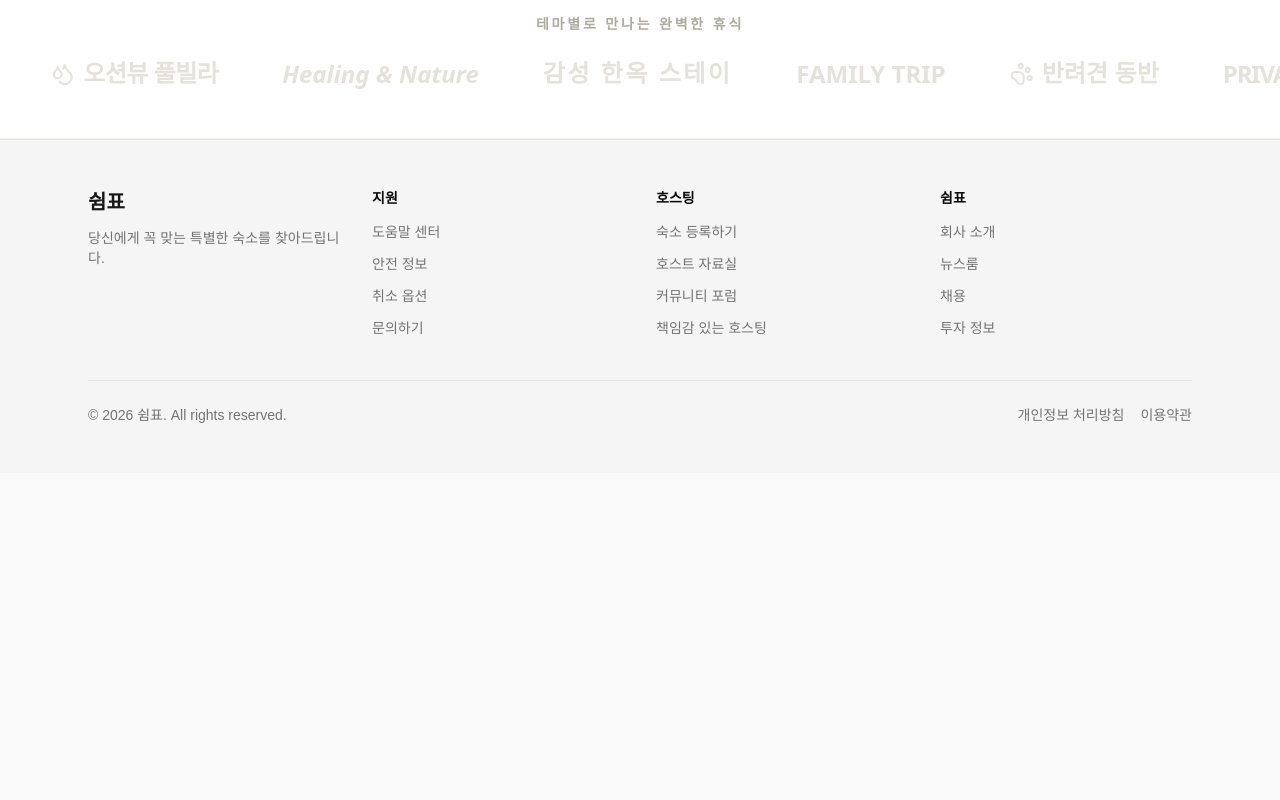
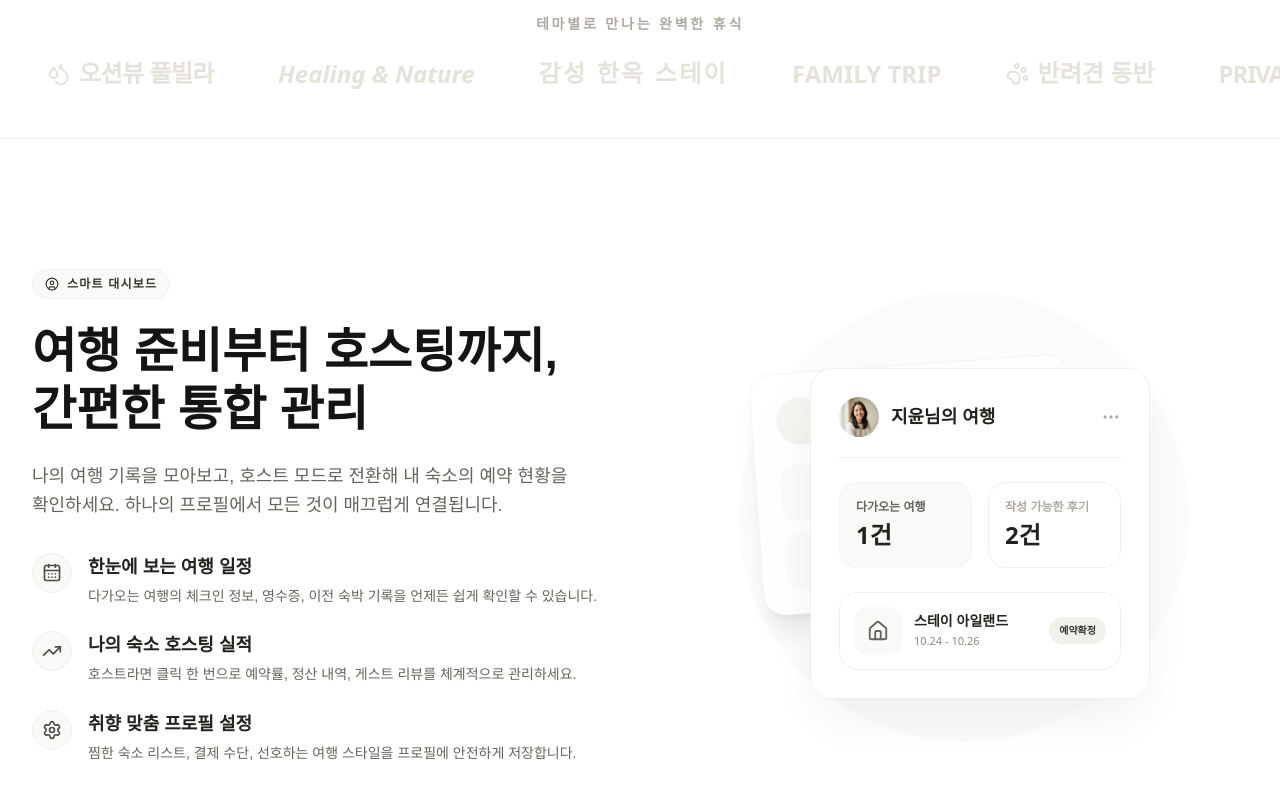
Before and after one commit to kod0751/Simpyo, a Next.js app: page / in a window 1280 px wide. Shown: the part 1060-1860 px from the top of the page. Before the commit the page ends 1533 px from the top, so only its background shows below. Built offline with nearby package versions, Linux system fonts and the light colour scheme; no server answers; a web font is replaced by a local one.

Commit message:
feat(main): MypagePreview 위젯 컴포넌트 추가 및 메인페이지에 추가

```diff
--- a/app/(main)/page.tsx
+++ b/app/(main)/page.tsx
@@ -1,5 +1,6 @@
 import { HeroSection } from "@/widgets/hero-section";
 import { Marquee } from "@/widgets/marquee";
+import { MyPagePreview } from "@/widgets/mypage-preview";
 
 export default async function Home() {
   return (
@@ -7,6 +8,7 @@ export default async function Home() {
       <main className="flex-1">
         <HeroSection />
         <Marquee />
+        <MyPagePreview />
       </main>
     </div>
   );
--- /dev/null
+++ b/widgets/mypage-preview/index.ts
@@ -0,0 +1 @@
+export { MyPagePreview } from "./ui/MyPagePreview";
--- /dev/null
+++ b/widgets/mypage-preview/ui/MyPagePreview.tsx
@@ -0,0 +1,151 @@
+import {
+  CircleUser,
+  CalendarDays,
+  TrendingUp,
+  Settings,
+  Ellipsis,
+  House,
+} from "lucide-react";
+import Image from "next/image";
+import avatarImg from "@/public/img/avatar-1.png";
+
+const bullets = [
+  {
+    icon: CalendarDays,
+    title: "한눈에 보는 여행 일정",
+    desc: "다가오는 여행의 체크인 정보, 영수증, 이전 숙박 기록을 언제든 쉽게 확인할 수 있습니다.",
+  },
+  {
+    icon: TrendingUp,
+    title: "나의 숙소 호스팅 실적",
+    desc: "호스트라면 클릭 한 번으로 예약률, 정산 내역, 게스트 리뷰를 체계적으로 관리하세요.",
+  },
+  {
+    icon: Settings,
+    title: "취향 맞춤 프로필 설정",
+    desc: "찜한 숙소 리스트, 결제 수단, 선호하는 여행 스타일을 프로필에 안전하게 저장합니다.",
+  },
+];
+
+export function MyPagePreview() {
+  return (
+    <section id="mypage" className="overflow-hidden bg-white py-32">
+      <div className="mx-auto max-w-7xl px-4 sm:px-6 lg:px-8">
+        <div className="grid items-center gap-20 lg:grid-cols-2">
+          {/* Text content */}
+          <div className="reveal active order-2 lg:order-1">
+            <div className="mb-6 inline-flex items-center gap-2 rounded-full border border-brand-100 bg-brand-50 px-3 py-1.5 text-xs font-semibold tracking-widest text-brand-800 uppercase">
+              <CircleUser size={14} />
+              스마트 대시보드
+            </div>
+            <h2 className="mb-6 text-4xl leading-[1.2] font-bold break-keep text-brand-950 md:text-5xl">
+              여행 준비부터 호스팅까지,
+              <br />
+              간편한 통합 관리
+            </h2>
+            <p className="mb-8 text-lg leading-relaxed break-keep text-brand-600">
+              나의 여행 기록을 모아보고, 호스트 모드로 전환해 내 숙소의 예약
+              현황을 확인하세요. 하나의 프로필에서 모든 것이 매끄럽게
+              연결됩니다.
+            </p>
+
+            <ul className="space-y-6">
+              {bullets.map((item) => (
+                <li key={item.title} className="flex items-start gap-4">
+                  <div className="flex h-10 w-10 shrink-0 items-center justify-center rounded-full border border-brand-100 bg-brand-50 text-brand-700">
+                    <item.icon size={20} />
+                  </div>
+                  <div>
+                    <h4 className="mb-1 text-lg font-bold text-brand-900">
+                      {item.title}
+                    </h4>
+                    <p className="text-sm leading-relaxed break-keep text-brand-600">
+                      {item.desc}
+                    </p>
+                  </div>
+                </li>
+              ))}
+            </ul>
+          </div>
+
+          {/* Visual cascade */}
+          <div className="reveal delay-200 active relative order-1 flex h-125 items-center justify-center lg:order-2">
+            <div className="absolute h-112.5 w-112.5 rounded-full bg-brand-50 opacity-60" />
+
+            {/* Back card */}
+            <div className="absolute w-[320px] -translate-x-12 -translate-y-8 rotate-[-4deg] rounded-3xl border border-brand-100 bg-white p-6 opacity-70 shadow-xl">
+              <div className="mb-5 flex items-center gap-3">
+                <div className="h-12 w-12 rounded-full bg-brand-100" />
+                <div>
+                  <div className="mb-2 h-3 w-24 rounded-md bg-brand-200" />
+                  <div className="h-2 w-16 rounded-md bg-brand-100" />
+                </div>
+              </div>
+              <div className="space-y-3">
+                <div className="h-14 w-full rounded-xl bg-brand-50" />
+                <div className="h-14 w-full rounded-xl bg-brand-50" />
+              </div>
+            </div>
+
+            {/* Front card */}
+            <div className="absolute z-10 w-85 translate-x-4 translate-y-4 rounded-3xl border border-brand-100 bg-white p-7 shadow-premium transition-transform duration-500 hover:scale-[1.02]">
+              <div className="mb-6 flex items-center justify-between border-b border-brand-100 pb-5">
+                <div className="flex items-center gap-3">
+                  <Image
+                    src={avatarImg}
+                    alt="프로필"
+                    className="h-10 w-10 rounded-full object-cover"
+                  />
+                  <h3 className="text-lg font-bold text-brand-900">
+                    지윤님의 여행
+                  </h3>
+                </div>
+                <Ellipsis size={20} className="text-brand-400" />
+              </div>
+
+              <div className="mb-6 grid grid-cols-2 gap-4">
+                <div className="rounded-2xl border border-brand-100/50 bg-brand-50 p-4">
+                  <div className="mb-1 text-xs font-semibold text-brand-600">
+                    다가오는 여행
+                  </div>
+                  <div className="font-satoshi text-2xl font-bold text-brand-900">
+                    1건
+                  </div>
+                </div>
+                <div className="rounded-2xl border border-brand-100 bg-white p-4">
+                  <div className="mb-1 text-xs font-semibold text-brand-400">
+                    작성 가능한 후기
+                  </div>
+                  <div className="font-satoshi text-2xl font-bold text-brand-900">
+                    2건
+                  </div>
+                </div>
+              </div>
+
+              <div className="space-y-3">
+                <div className="group flex cursor-pointer items-center justify-between rounded-2xl border border-brand-100 p-3.5 transition-colors hover:border-brand-300">
+                  <div className="flex items-center gap-3">
+                    <div className="flex h-12 w-12 items-center justify-center rounded-xl bg-brand-50 text-brand-600 transition-colors group-hover:bg-brand-900 group-hover:text-white">
+                      <House size={22} />
+                    </div>
+                    <div>
+                      <div className="text-sm font-bold text-brand-900">
+                        스테이 아일랜드
+                      </div>
+                      <div className="mt-0.5 font-satoshi text-[11px] text-brand-500">
+                        10.24 - 10.26
+                      </div>
+                    </div>
+                  </div>
+                  <span className="rounded-full bg-brand-100 px-2.5 py-1.5 text-[10px] font-bold text-brand-800">
+                    예약확정
+                  </span>
+                </div>
+              </div>
+            </div>
+          </div>
+        </div>
+      </div>
+    </section>
+  );
+}
```
